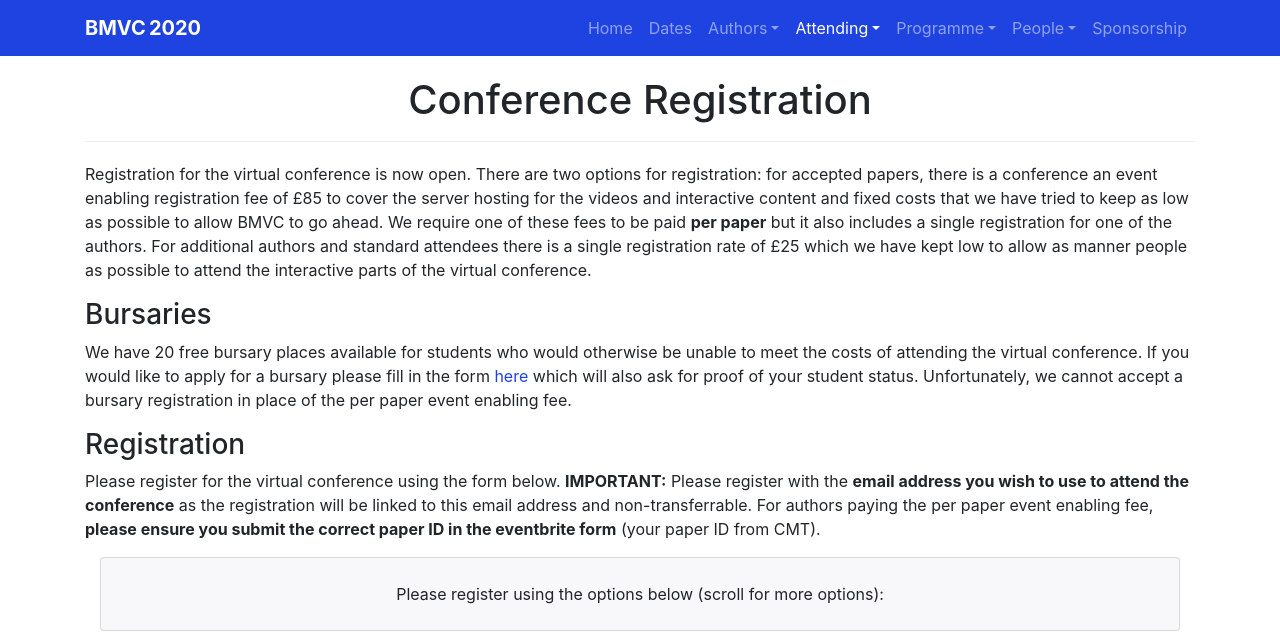
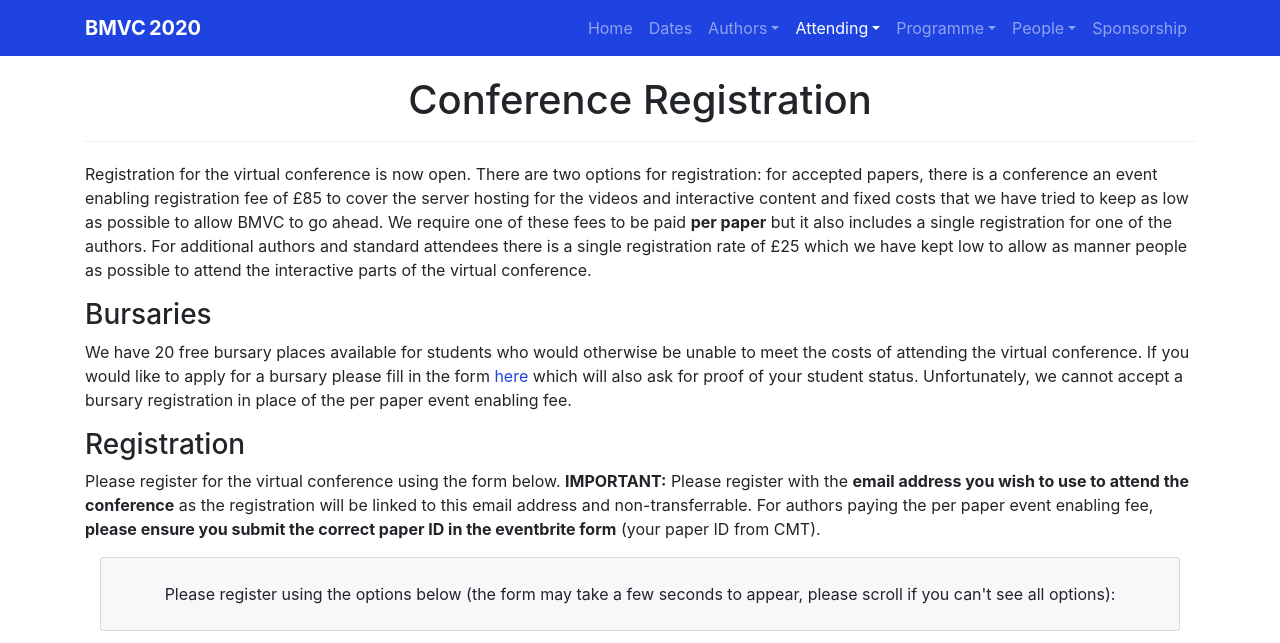
Before and after one commit to BritishMachineVisionAssociation/BMVC2021, a Jekyll site: the page built from attending/registration.md, in a window 1280 px wide and 937 px high, cut to the strip 0-643 px from the top of the window. Built offline with Jekyll 4.4.1, drawn with Linux system fonts in a browser that asks for light colours; nearby versions of some CDN libraries.

Commit message:
Added message about waiting for form.

```diff
--- a/attending/registration.md
+++ b/attending/registration.md
@@ -19,9 +19,10 @@ Please register for the virtual conference using the form below. <strong>IMPORTA
 <div class="container-fluid pb-3">
     <div class="card p-1" style="background: #F8F7FA">
         <div class="card-body mx-auto">
-          Please register using the options below (scroll for more options):
+          Please register using the options below (the form may take a few seconds to appear, please scroll if you can't see all options):
         </div>
-        <div id="eventbrite-widget-container-117309316323"></div>
+        <div id="eventbrite-widget-container-117309316323">
+        </div>
     </div>
 </div>
 
```
